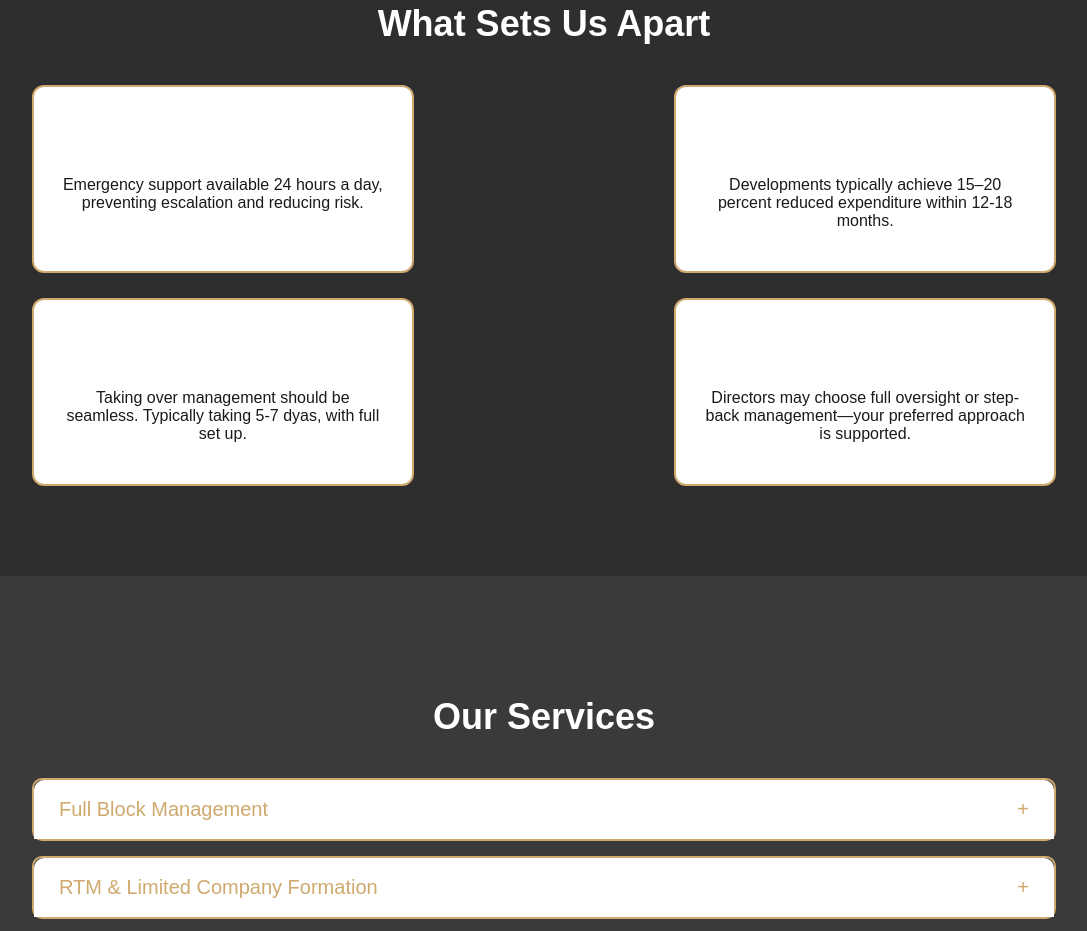
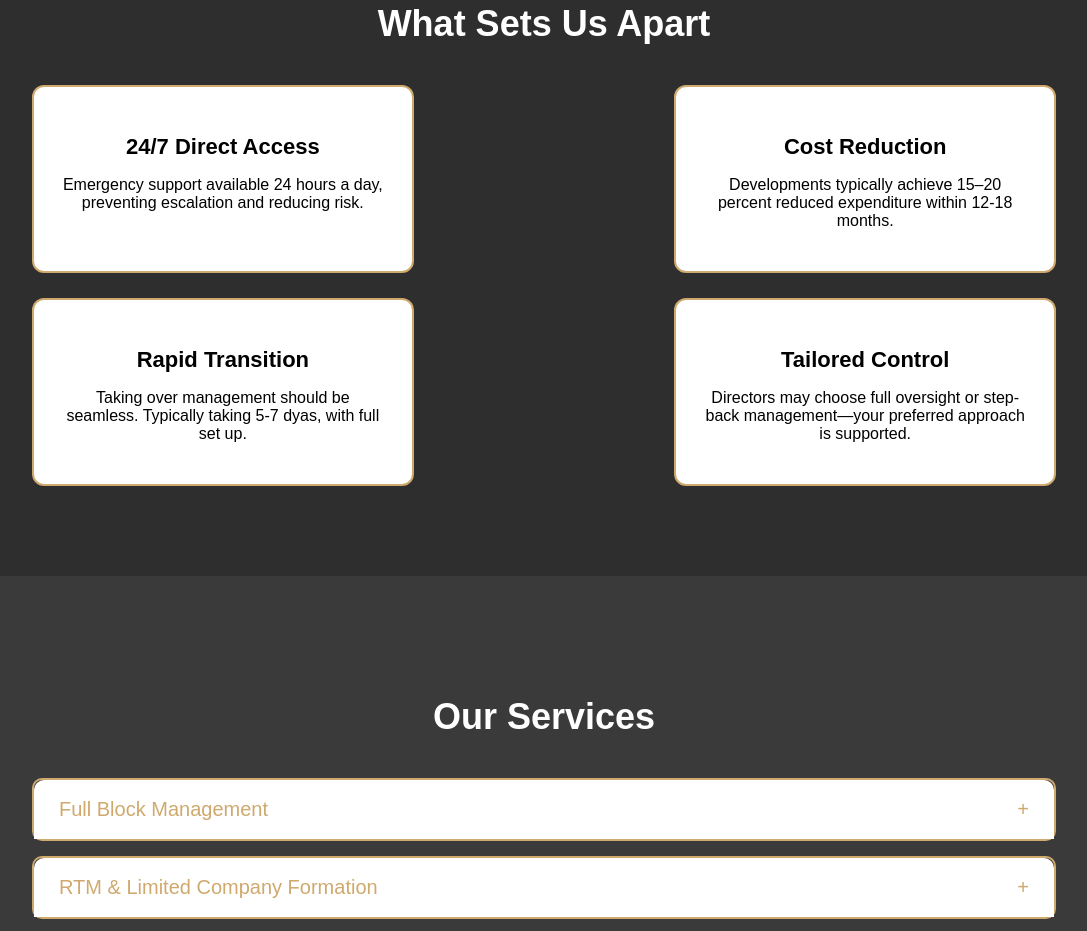
Before and after one commit to Under450/BergasonBlockManagement1, a plain HTML site: page index.html in a window 1280 px wide. Shown: the part 2656-3587 px from the top of the page, without its empty margins (96-1183 px from the left). Drawn offline with Linux system fonts and the light colour scheme.

Commit message:
Update style.css

```diff
--- a/style.css
+++ b/style.css
@@ -438,3 +438,12 @@ footer {
 .why-extra-wrapper {
     margin-top: 60px !important;
 }
+/* Fix prestige card heading color */
+.prestige-card h3 {
+    color: #000 !important;   /* black heading */
+}
+
+/* Fix prestige card paragraph text */
+.prestige-card p {
+    color: #000 !important;   /* black text */
+}
```
